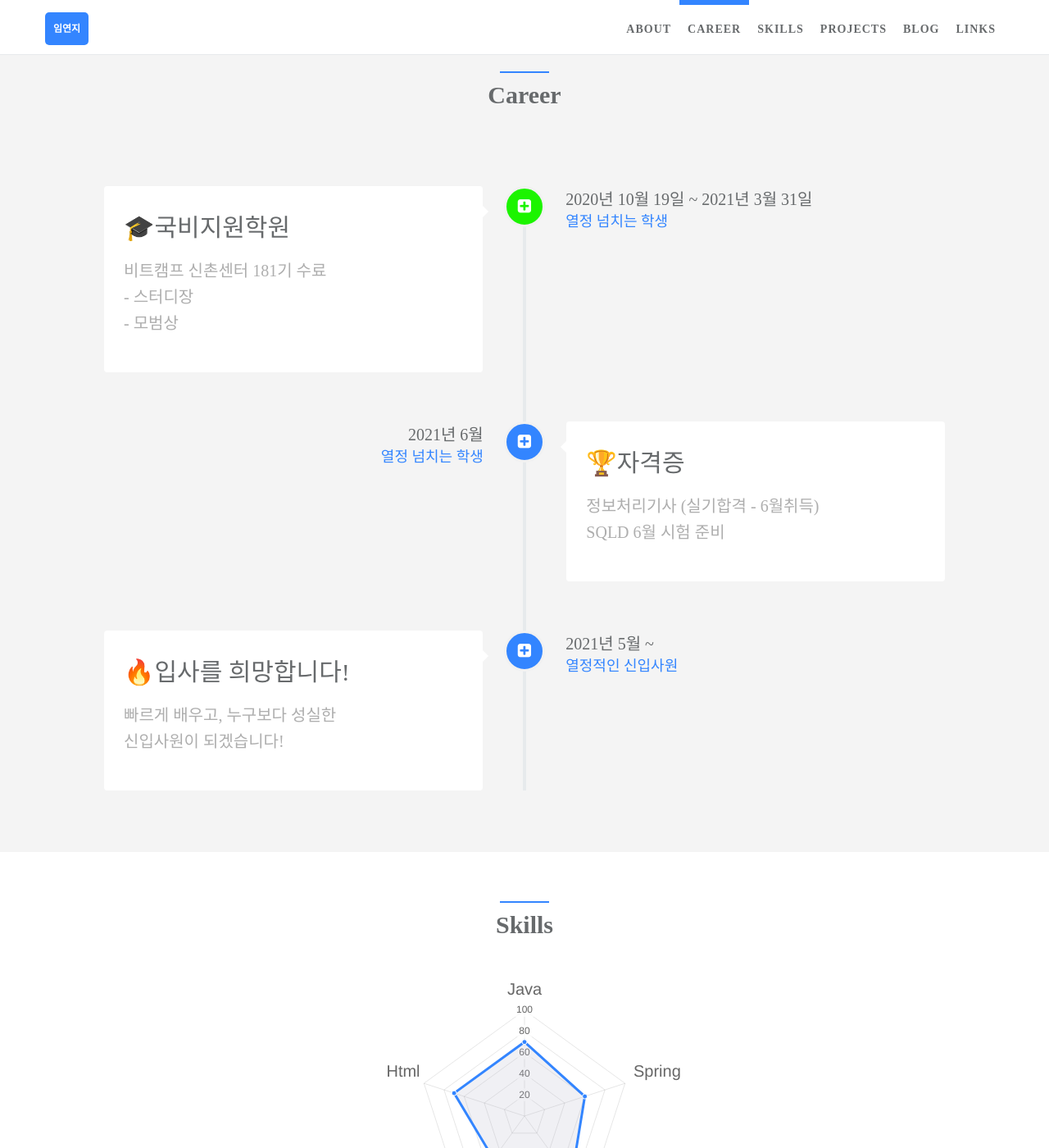
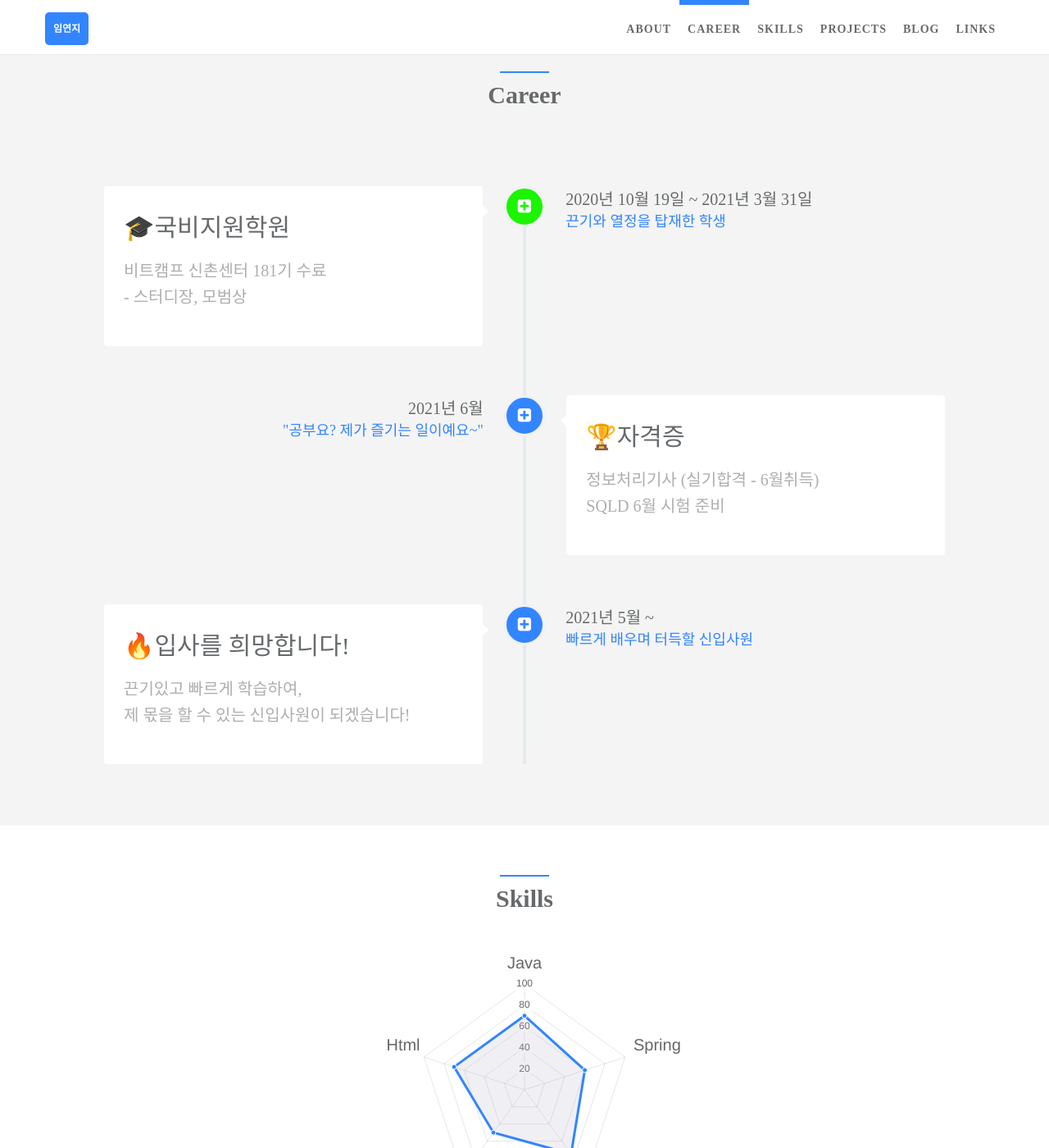
Before and after one commit to Limy-901/Limy-901.github.io, a Jekyll site: the page built from index.html, in a window 1280 px wide and 1400 px high, scrolled down 929 px. Shown: the whole window at 82% size. Built offline with Jekyll 4.4.1, drawn with Linux system fonts in a browser that asks for light colours; some web fonts are replaced.

Commit message:
0502 커리어내용수정, 이력서추가

```diff
--- a/_data/index/careers.yml
+++ b/_data/index/careers.yml
@@ -4,13 +4,13 @@
     detail: 🎓국비지원학원
     i18n: 비트캠프 신촌센터
   desc:
-    detail: 비트캠프 신촌센터 181기 수료<br>- 스터디장<br>- 모범상
+    detail: 비트캠프 신촌센터 181기 수료<br>- 스터디장, 모범상
     i18n: 비트캠프 신촌센터_desc
   date:
     detail: 2020년 10월 19일 ~ 2021년 3월 31일
     i18n: 비트캠프 신촌센터_date
   job:
-    detail: 열정 넘치는 학생
+    detail: 끈기와 열정을 탑재한 학생
     i18n: 비트캠프 신촌센터_job
   icon: fa-plus-square
   present: true
@@ -25,7 +25,7 @@
     detail: 2021년 6월
     i18n: 자격증_date
   job:
-    detail: 열정 넘치는 학생
+    detail: '"공부요? 제가 즐기는 일이예요~"'
     i18n: 자격증_job
   icon: fa-plus-square
 
@@ -33,12 +33,12 @@
     detail: 🔥입사를 희망합니다!
     i18n: 입사를 희망합니다!
   desc:
-    detail: 빠르게 배우고, 누구보다 성실한<br>신입사원이 되겠습니다!
+    detail: 끈기있고 빠르게 학습하여,<br>제 몫을 할 수 있는 신입사원이 되겠습니다!
     i18n: 입사를 희망합니다!_desc
   date:
     detail: 2021년 5월 ~
     i18n: 입사를 희망합니다!_date
   job:
-    detail: 열정적인 신입사원
+    detail: 빠르게 배우며 터득할 신입사원
     i18n: 입사를 희망합니다!_job
   icon: fa-plus-square
```
Also changed, not shown: _posts/2017-01-31-3-steps-to-setup-website-with-Jalpc.md (deleted, +0 -39 lines), _posts/2017-12-21-test-code-snippets.md (deleted, +0 -42 lines), _posts/2021-03-23-etc-resume.md (+14 -18 lines).
